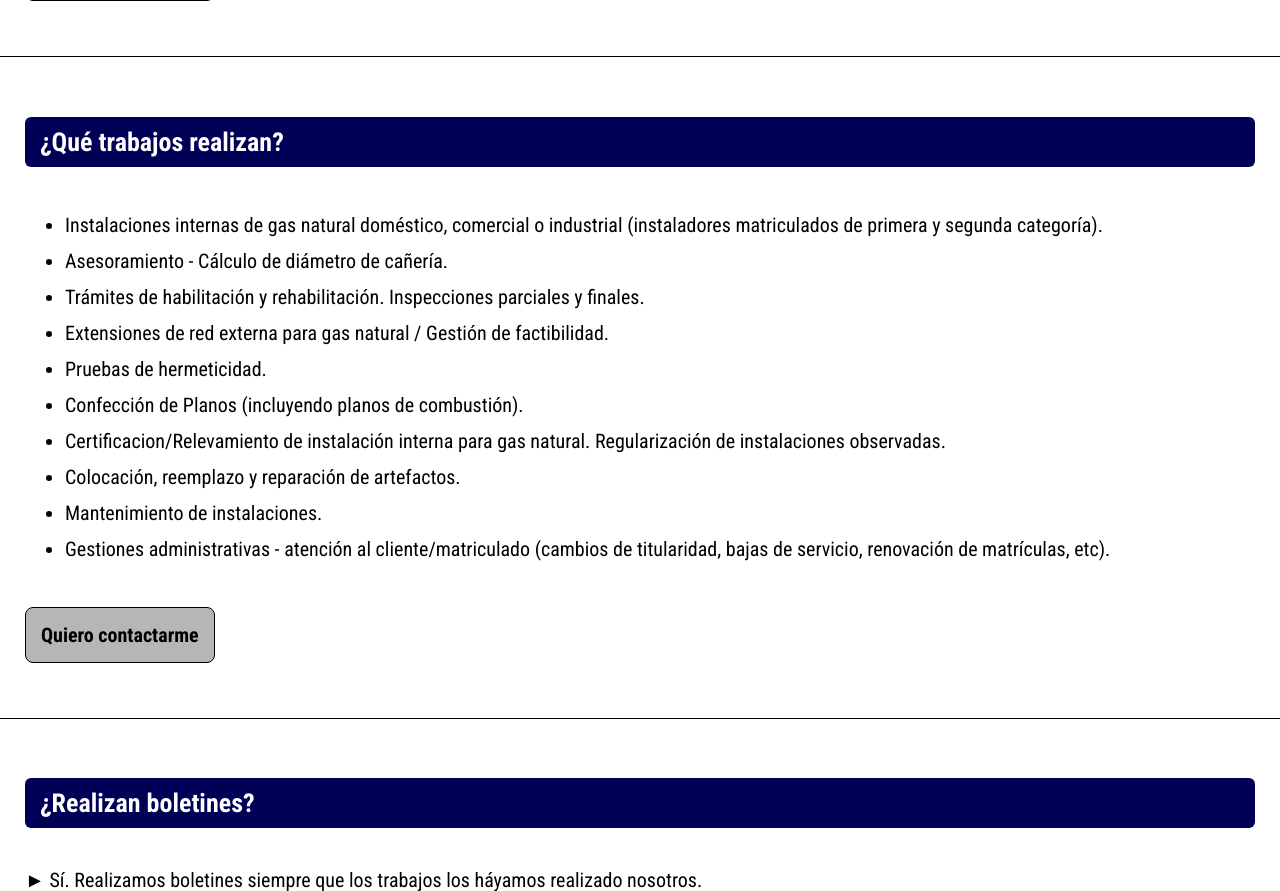
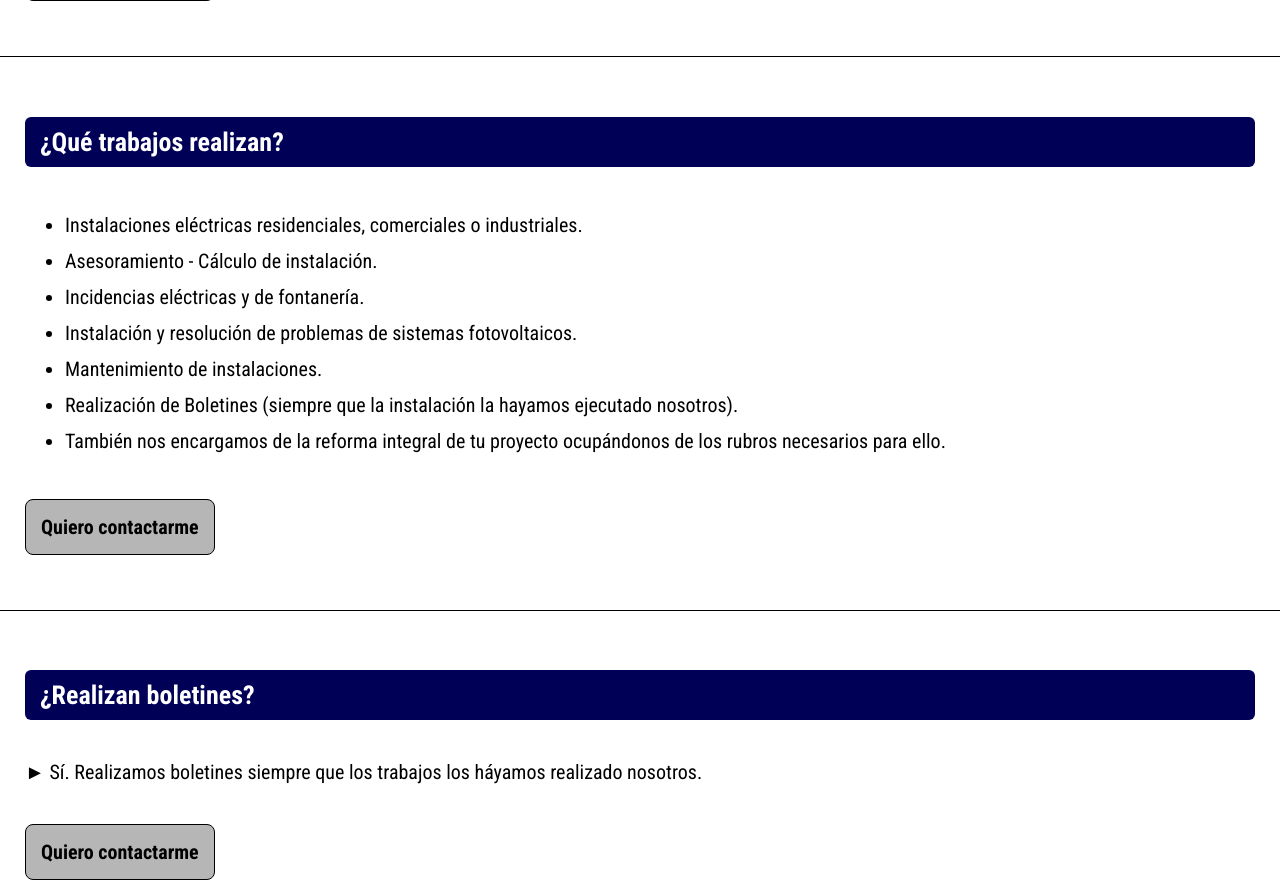
Before and after one commit to ignacionpd/AK-SIENNA-S.L., a PHP site: page /views/preguntas_frecuentes.php in a window 1280 px wide. Shown: the part 993-1884 px from the top of the page. Run offline with PHP 8.4, Linux system fonts and the light colour scheme.

Commit message:
Modificación de una FAQ y datos en POLITICAS

```diff
--- a/assets/css/estilos.css
+++ b/assets/css/estilos.css
@@ -460,7 +460,7 @@ h3 {
 
 .input_zone textarea {
     height: 150px;
-    /* Alto fijo en píxeles */
+    font-family: sans-serif;
 }
 
 .password_show {
--- a/views/politicas_de_privacidad.html
+++ b/views/politicas_de_privacidad.html
@@ -45,7 +45,7 @@
                     <h2>Información legal</h2>
 
                     <h3 id="aviso">Aviso legal</h3>
-                    <p>Titular de este sitio web: AK SIENNA SL, Alicante (España). Contacto: <a
+                    <p>Titular de este sitio web: AK SIENNA SL, CIF B-24983926, C/ Valencia, 1, Ent. Derecha, Xixona (03100), Alicante (España). Contacto: <a
                             href="mailto:proyectos@aksiennasl.com.es">proyectos@aksiennasl.com.es</a>. Este sitio es un
                         portfolio profesional personal. Los textos, el diseño y el código son del titular; los proyectos
                         enlazados pertenecen a sus respectivos propietarios.</p>
--- a/views/preguntas_frecuentes.php
+++ b/views/preguntas_frecuentes.php
@@ -88,16 +88,13 @@ if (session_status() == PHP_SESSION_NONE) {
                 <article id="s3" class="faq-section">
                     <h4>¿Qué trabajos realizan?</h4>
                     <ul>
-                        <li>Instalaciones internas de gas natural doméstico, comercial o industrial (instaladores matriculados de primera y segunda categoría).</li>
-                        <li>Asesoramiento - Cálculo de diámetro de cañería.</li>
-                        <li>Trámites de habilitación y rehabilitación. Inspecciones parciales y finales.</li>
-                        <li>Extensiones de red externa para gas natural / Gestión de factibilidad.</li>
-                        <li>Pruebas de hermeticidad.</li>
-                        <li>Confección de Planos (incluyendo planos de combustión).</li>
-                        <li>Certificacion/Relevamiento de instalación interna para gas natural. Regularización de instalaciones observadas.</li>
-                        <li>Colocación, reemplazo y reparación de artefactos.</li>
+                        <li>Instalaciones eléctricas residenciales, comerciales o industriales.</li>
+                        <li>Asesoramiento - Cálculo de instalación.</li>
+                        <li>Incidencias eléctricas y de fontanería.</li>
+                        <li>Instalación y resolución de problemas de sistemas fotovoltaicos.</li>
                         <li>Mantenimiento de instalaciones.</li>
-                        <li>Gestiones administrativas - atención al cliente/matriculado (cambios de titularidad, bajas de servicio, renovación de matrículas, etc).</li>
+                        <li>Realización de Boletines (siempre que la instalación la hayamos ejecutado nosotros).</li>
+                        <li>También nos encargamos de la reforma integral de tu proyecto ocupándonos de los rubros necesarios para ello.</li>
                     </ul>
                     <button class="btn_contactar"><a href="./contacto.php">Quiero contactarme</a></button>
                 </article>
```
